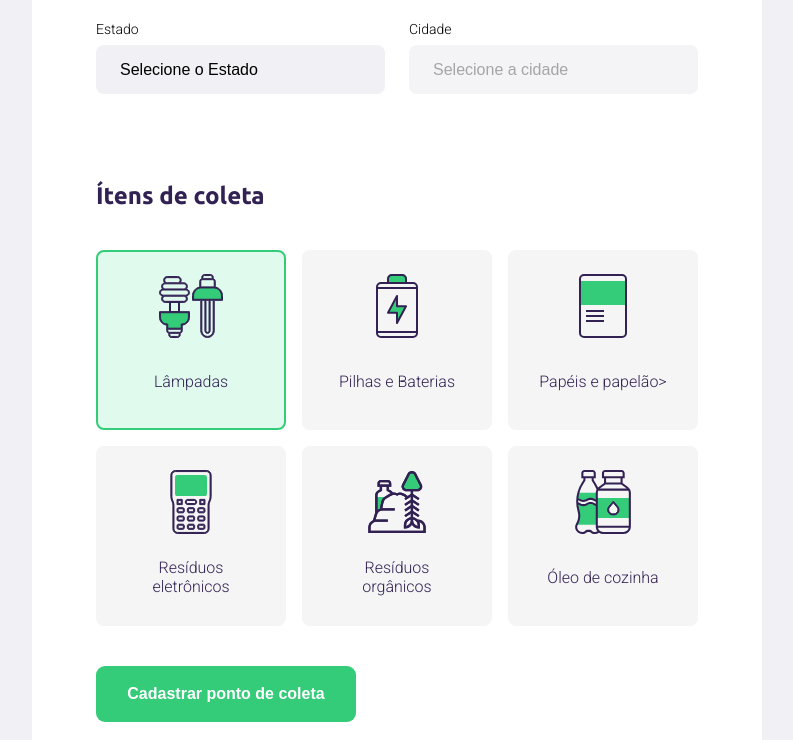
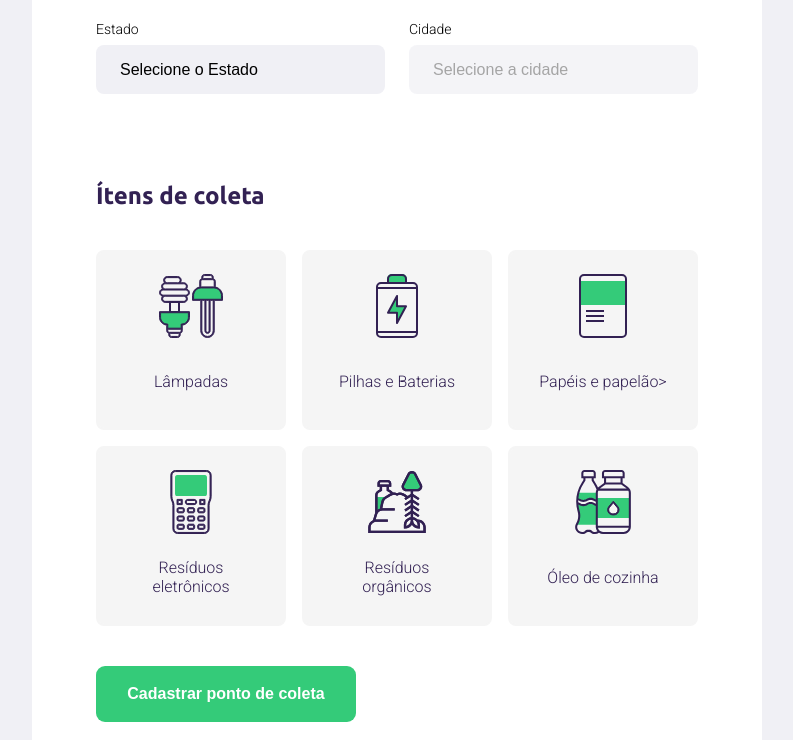
Before and after one commit to raulc27/nlw, a plain HTML site: page create-point.html in a window 1280 px wide. Both pictures are taken after a click on the item "Lâmpadas". Shown: the part 585-1325 px from the top of the page, without its empty margins (243-1036 px from the left). Drawn offline with Linux system fonts and the light colour scheme; no server answers.

Commit message:
ultimas alteracoes aula #3

```diff
--- a/script/create-point.js
+++ b/script/create-point.js
@@ -53,3 +53,20 @@ function getCities(event){
 document
     .querySelector("select[name=uf]")
     .addEventListener("change",getCities)
+
+
+
+//items de coleta
+// pegar todos os LI's
+const itemsToCollect = document.querySelectorAll(".items-grid li");
+
+for (const item of itemsToCollect){
+    item.addEventListener("click",handleSelectedItem)
+}
+
+function handleSelectedItem(event){
+    const itemLi=event.target;
+    // adicionar ou remover uma classe com javascript
+    itemLi.classList.toggle("selected");
+    const itemId = itemLi.dataset.id;
+}
--- a/styles/create-point.css
+++ b/styles/create-point.css
@@ -163,3 +163,8 @@ form button:hover{
     background: #e1faee;
     border: 2px solid #34cb79;
 }
+
+.items-grid li img,
+.items-grid li span{
+    pointer-events:none;
+}
```
